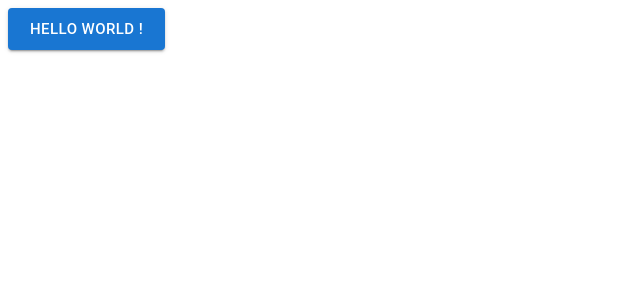
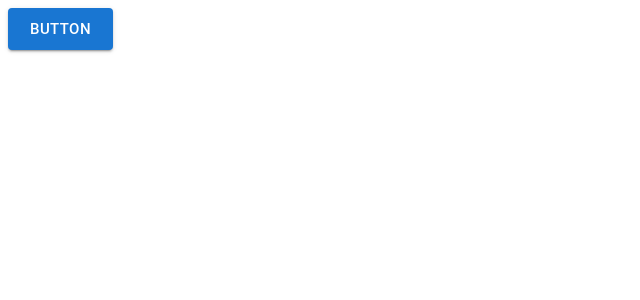
Before and after one commit to aristocrat44/test-components, a React (Vite) app: page / in a window 1280 px wide. Shown: the top 300 px of the page, without its empty margins (0-640 px from the left). Built offline with nearby package versions, Linux system fonts and the light colour scheme.

Commit message:
patch button label change

```diff
--- a/src/components/Button.tsx
+++ b/src/components/Button.tsx
@@ -3,7 +3,7 @@ import { Button as MUIButton } from '@mui/material';
 const Button = () => {
   return (
     <MUIButton variant="contained" size="large">
-      Hello world !
+      Button
     </MUIButton>
   );
 };
```
